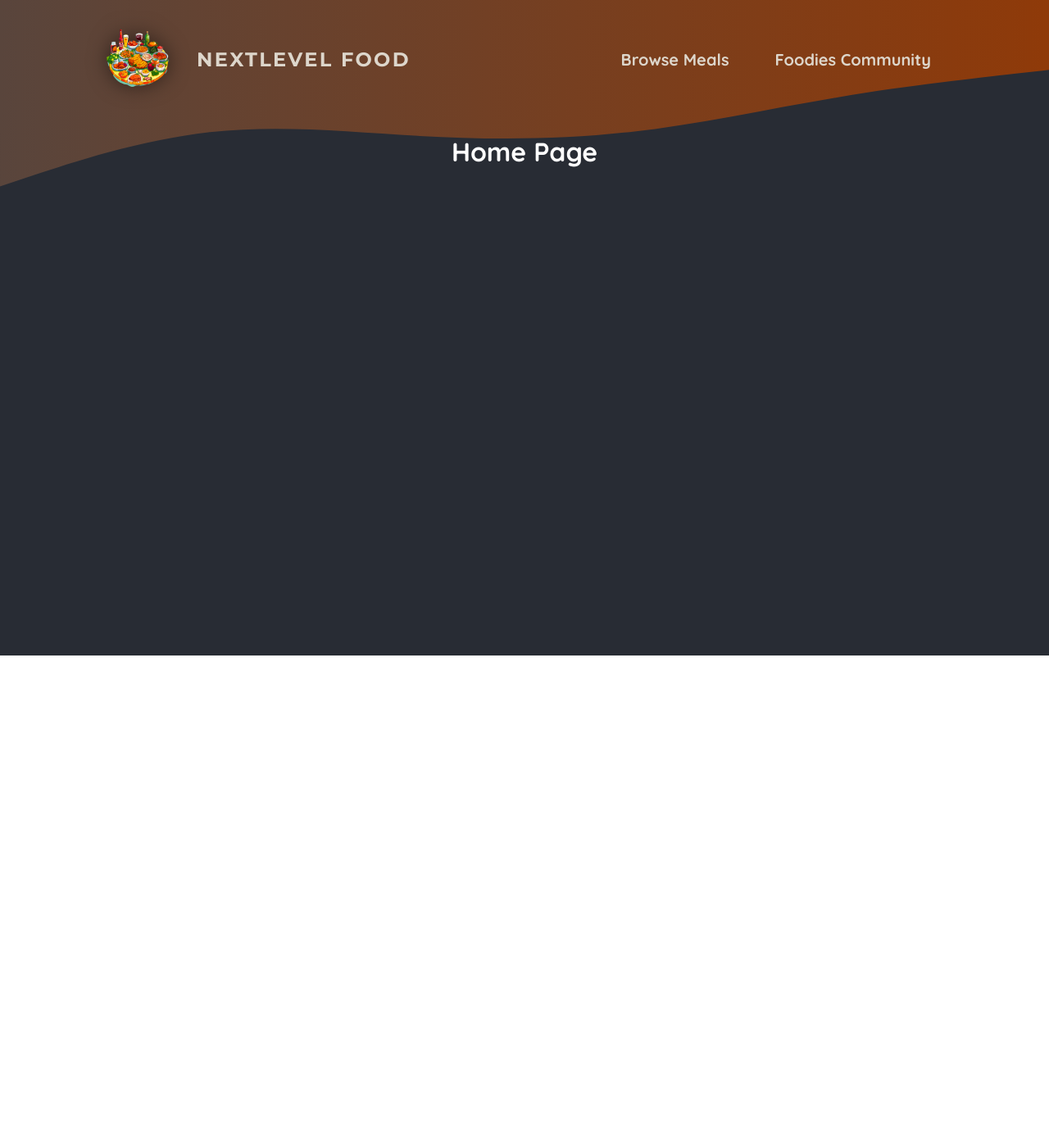
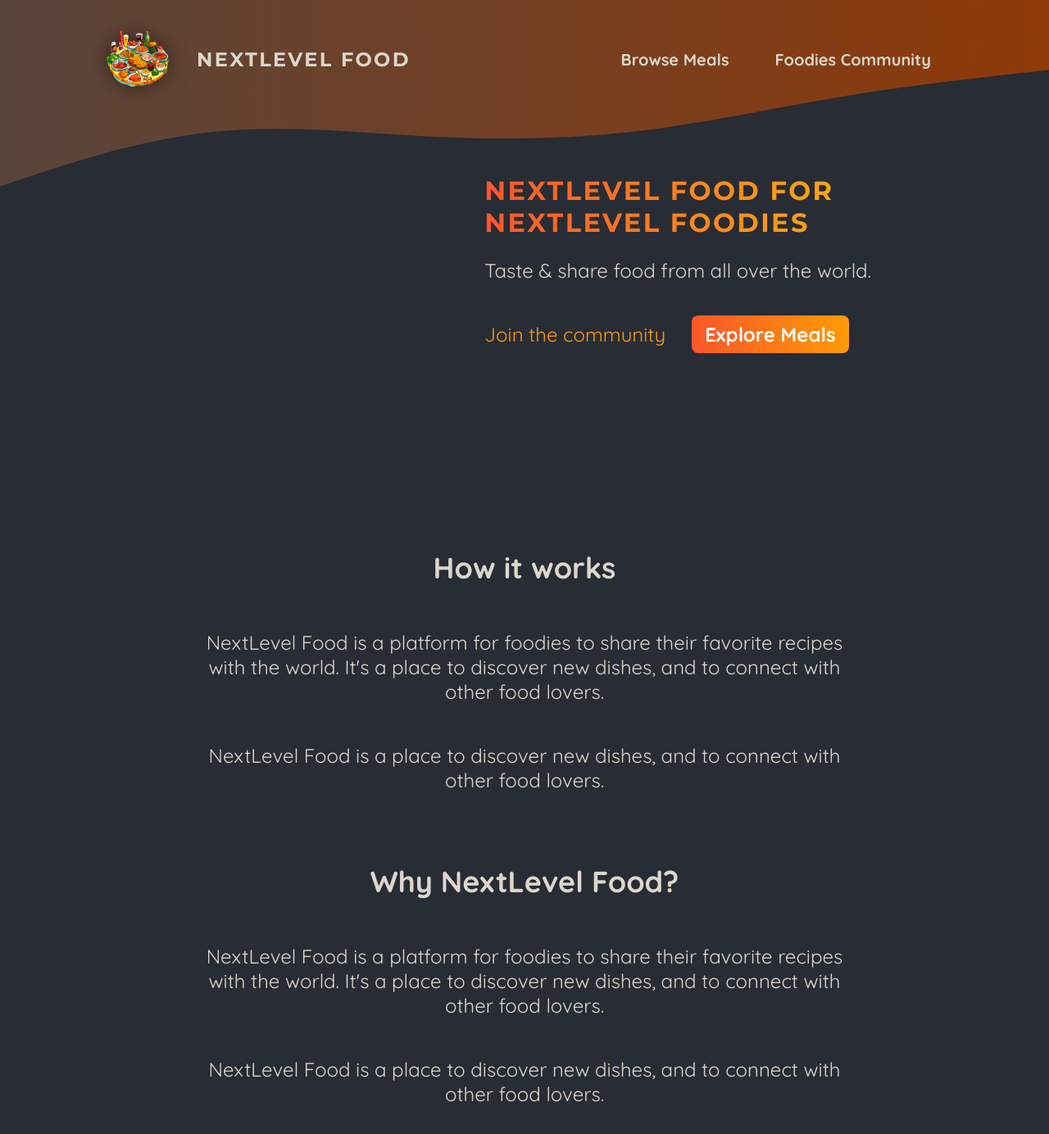
Before and after one commit to MHM056/foodies-app-NextJS, a Next.js app: page / in a window 1280 px wide. Shown: the top 1384 px of the page at 82% size. Before the commit the page ends 800 px from the top, so only its background shows below. Built offline with nearby package versions, Linux system fonts and the light colour scheme.

Commit message:
Updated Home page
Added header with links to other routes and main section with the app's description.

```diff
--- a/app/page.js
+++ b/app/page.js
@@ -1,9 +1,49 @@
+import Link from 'next/link';
+import classes from './page.module.css';
+
 export default function Home() {
   return (
-    <main>
-      <h1 style={{ color: 'white', textAlign: 'center' }}>
-        Home Page
-      </h1>
-    </main>
+    <>
+      <header className={classes.header}>
+        <div className={classes.slideshow}></div>
+        <div>
+          <div className={classes.hero}>
+            <h1>NextLevel Food for NextLevel Foodies</h1>
+            <p>Taste & share food from all over the world.</p>
+          </div>
+          <div className={classes.cta}>
+            <Link href='/community'>Join the community</Link>
+            <Link href='/meals'>Explore Meals</Link>
+          </div>
+        </div>
+      </header>
+      <main>
+        <section className={classes.section}>
+          <h2>How it works</h2>
+          <p>
+            NextLevel Food is a platform for foodies to share their favorite
+            recipes with the world. It&apos;s a place to discover new dishes, and to
+            connect with other food lovers.
+          </p>
+          <p>
+            NextLevel Food is a place to discover new dishes, and to connect
+            with other food lovers.
+          </p>
+        </section>
+
+        <section className={classes.section}>
+          <h2>Why NextLevel Food?</h2>
+          <p>
+            NextLevel Food is a platform for foodies to share their favorite
+            recipes with the world. It&apos;s a place to discover new dishes, and to
+            connect with other food lovers.
+          </p>
+          <p>
+            NextLevel Food is a place to discover new dishes, and to connect
+            with other food lovers.
+          </p>
+        </section>
+      </main>
+    </>
   );
 }
```
